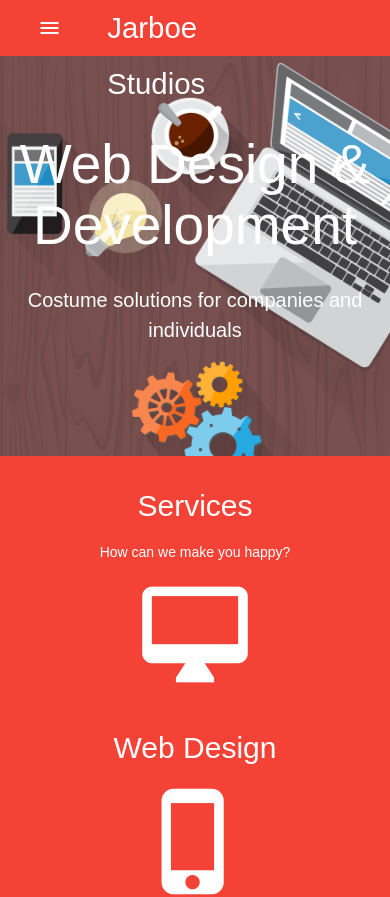
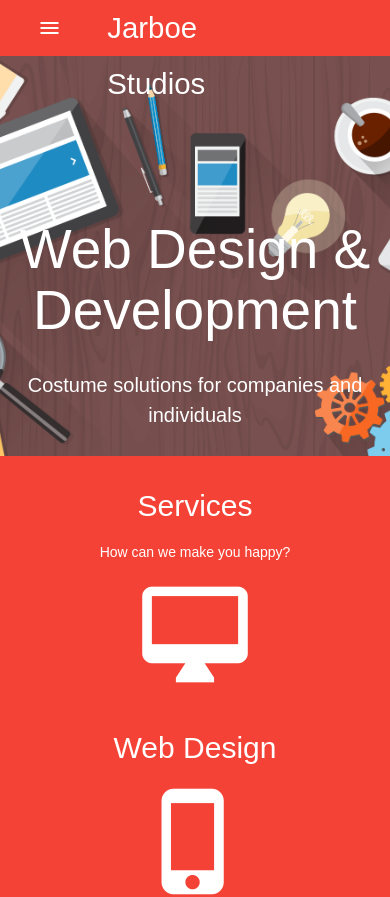
Before and after one commit to andrejarboe/jarboe, a React (Create React App) app in the folder client/: page / in a window 390 px wide. Shown: the top 897 px of the page. Built offline with nearby package versions, Linux system fonts and the light colour scheme.

Commit message:
moved headder for smaller screens

```diff
--- a/client/src/pages/Home/Home.css
+++ b/client/src/pages/Home/Home.css
@@ -41,11 +41,11 @@
 /* On screens that are 992px or less, set the background color to blue */
 @media screen and (max-width: 757px) {
   #showcase{
-    background-position: 100% 50%;
+    background-position: 43% 50%;
     min-height: 400px;
   }
   #showcase h1{
-    padding-top: 78px;
+    padding-top: 163px;
     font-size: 55px;
     padding-bottom: 10px;
     margin: 0;
```
